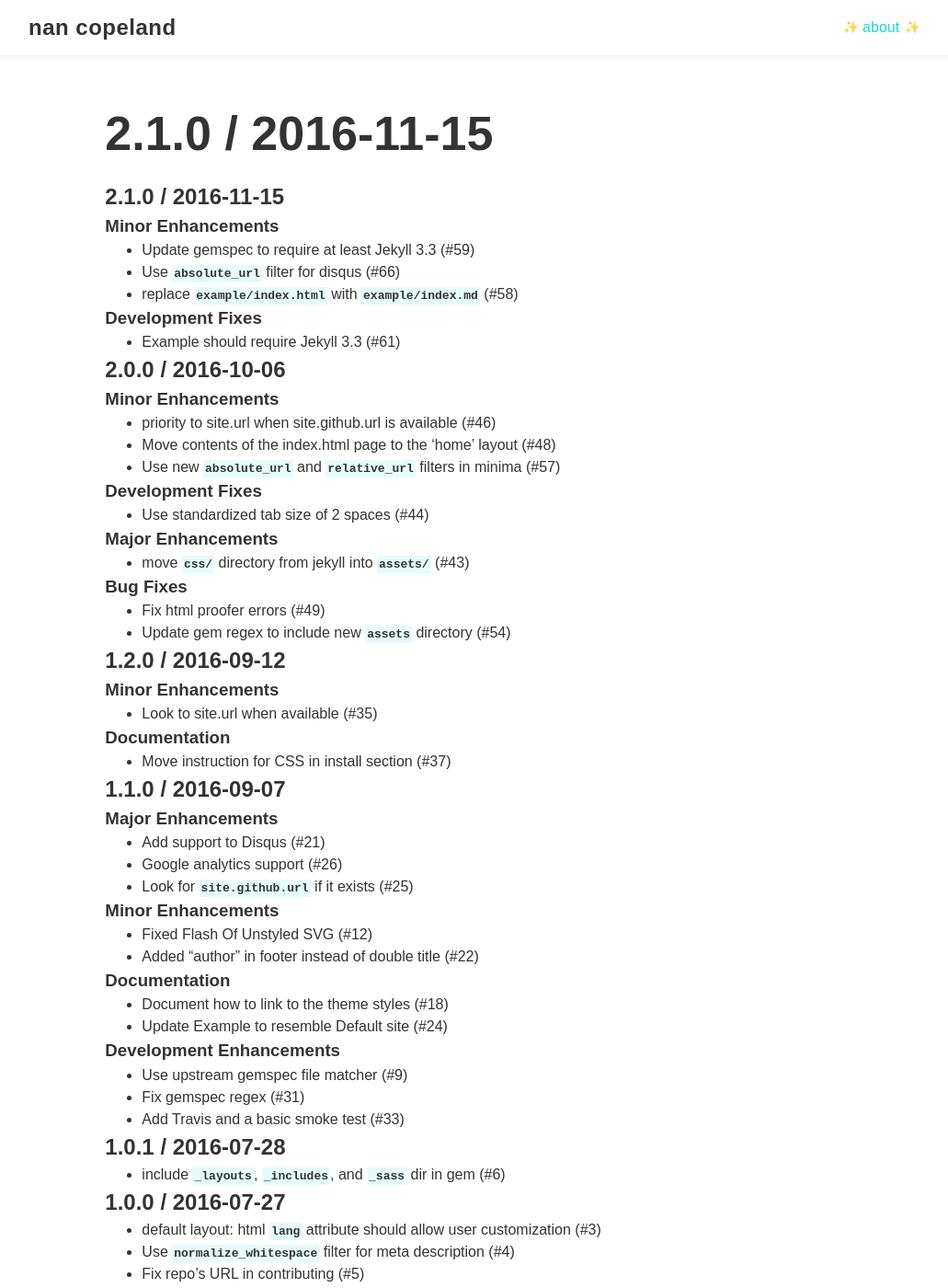
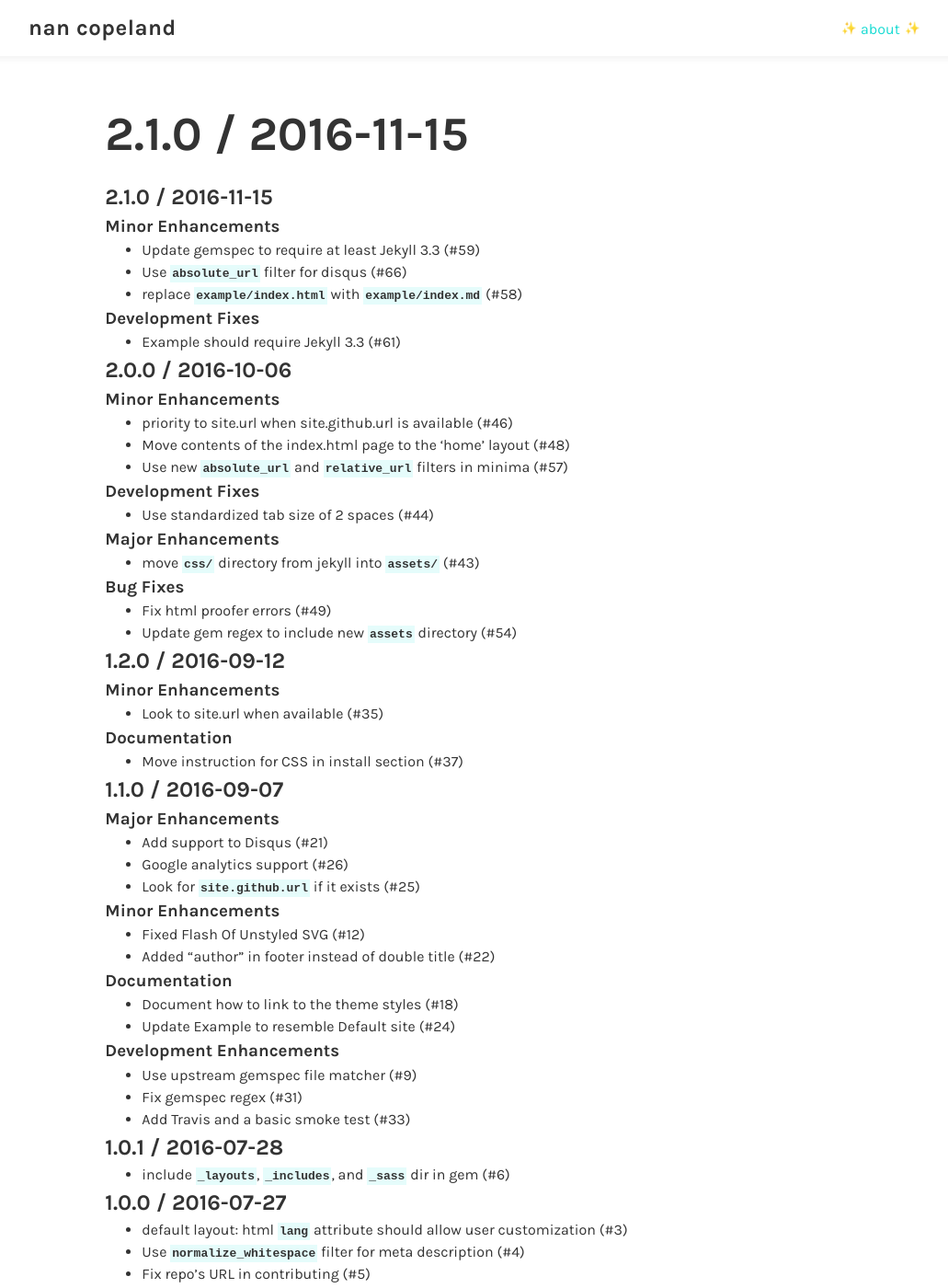
Before and after one commit to nancopeland/old-portfolio-site, a Jekyll site: the page built from History.markdown, in a window 1280 px wide and 1400 px high. Shown: the whole window at 92% size, without its empty margins (124-1155 px from the left). Built offline with Jekyll 4.4.1, drawn with Linux system fonts in a browser that asks for light colours; nearby versions of some CDN libraries; emoji names are drawn with the system emoji font; our own code applies the rules of GitHub Pages for plain Markdown files.

Commit message:
adds in google fonts link, still uncertain about this

```diff
--- a/_includes/head.html
+++ b/_includes/head.html
@@ -7,6 +7,7 @@
     <title>{% if page.title %}{{ page.title | escape }}{% else %}{{ site.title | escape }}{% endif %}</title>
     <meta name="description" content="{{ page.excerpt | default: site.description | strip_html | normalize_whitespace | truncate: 160 | escape }}">
 
+    <link href="https://fonts.googleapis.com/css?family=Karla:400,700" rel="stylesheet">
     <link rel="stylesheet" href="{{ "/assets/css/main.css" | relative_url }}">
     <link rel="stylesheet" href="{{ "/assets/css/twemoji-awesome.css" | relative_url }}">
     <link rel="canonical" href="{{ page.url | replace:'index.html','' | absolute_url }}">
--- a/_sass/partials/_universal.scss
+++ b/_sass/partials/_universal.scss
@@ -10,7 +10,7 @@
 }
 
 h1, h2, h3, h4, h5, h6, p, a, button, .button, ul, ol, li {
-	font-family: 'Karla', sans-serif;
+	font-family: 'Karla', 'Helvetica', sans-serif;
 	margin: 0;
 }
 a, button {
```
Also changed, not shown: 7 other files.
